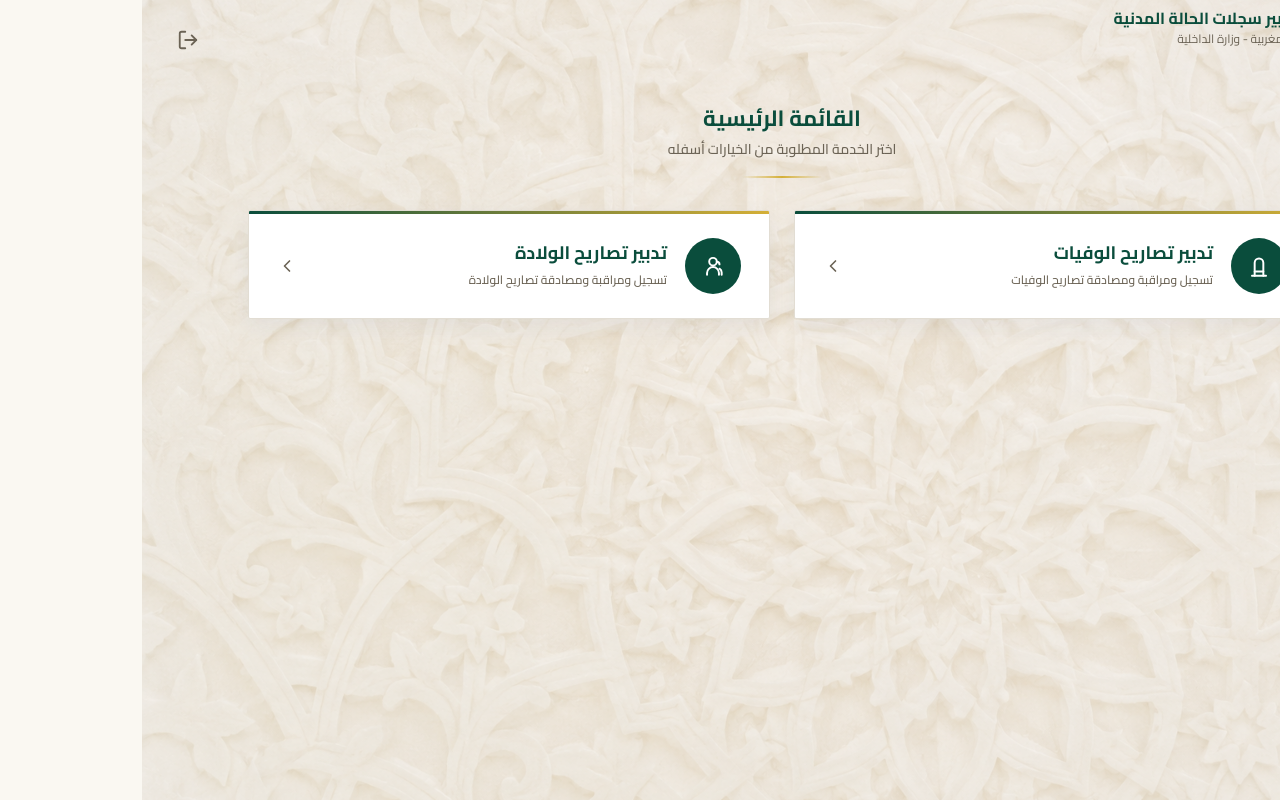
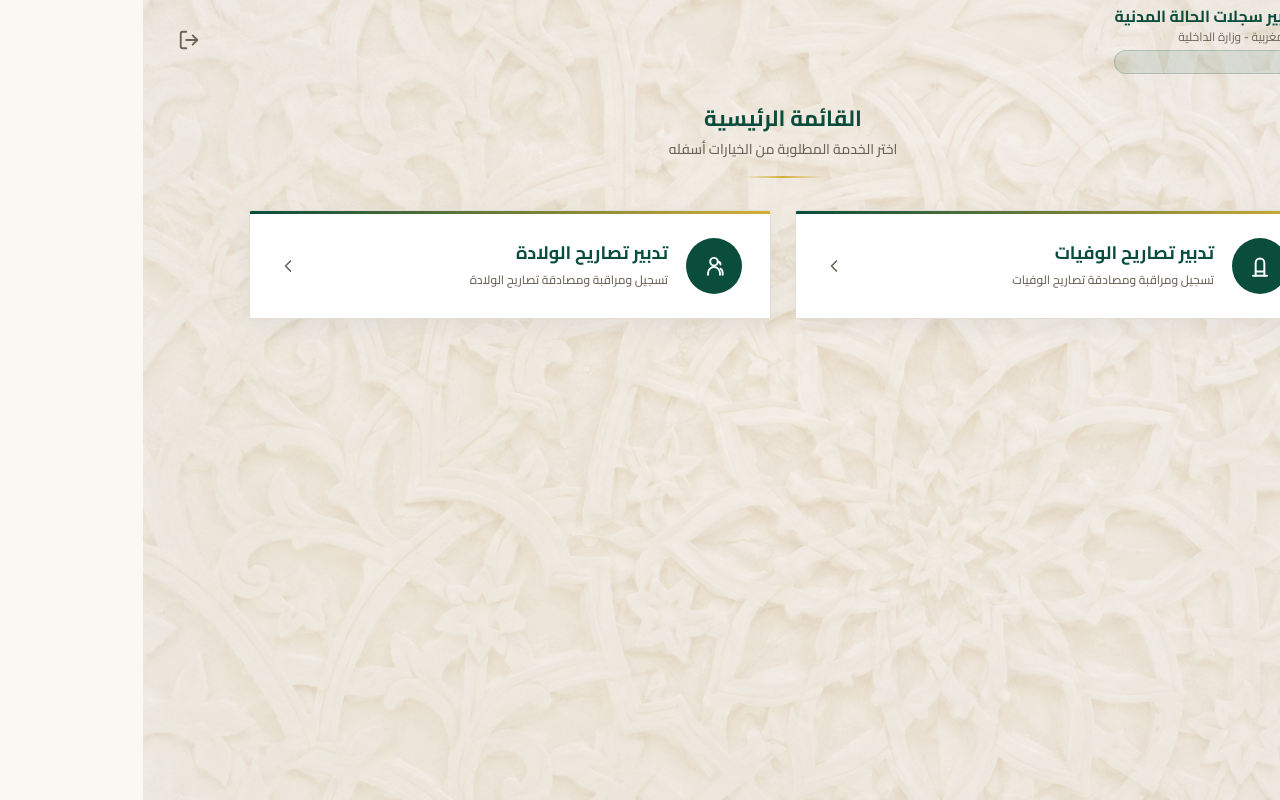
Before and after one commit to Laadnanimoustapha/DILONA, a Next.js app: page / in a window 1280 px wide. Built offline with nearby package versions, Linux system fonts and the light colour scheme; sample sign-in values are in the browser's storage.

Commit message:
feat: initialize project design tokens and global styles with a custom Moroccan-inspired theme

```diff
--- a/app/globals.css
+++ b/app/globals.css
@@ -182,9 +182,16 @@ input, select, textarea {
 
 /* Header role display */
 .header__role {
+  display: inline-block;
   font-size: var(--fs-xs);
-  color: var(--clr-text-secondary);
+  font-weight: var(--fw-bold);
+  color: var(--clr-primary);
+  background-color: rgba(10, 77, 60, 0.10);
+  border: 1px solid rgba(10, 77, 60, 0.20);
+  padding: 1px 8px;
+  border-radius: 20px;
   margin-top: var(--space-xs);
+  letter-spacing: 0.03em;
 }
 
 /* Remove blur on scrolled header to keep background visible */
```
